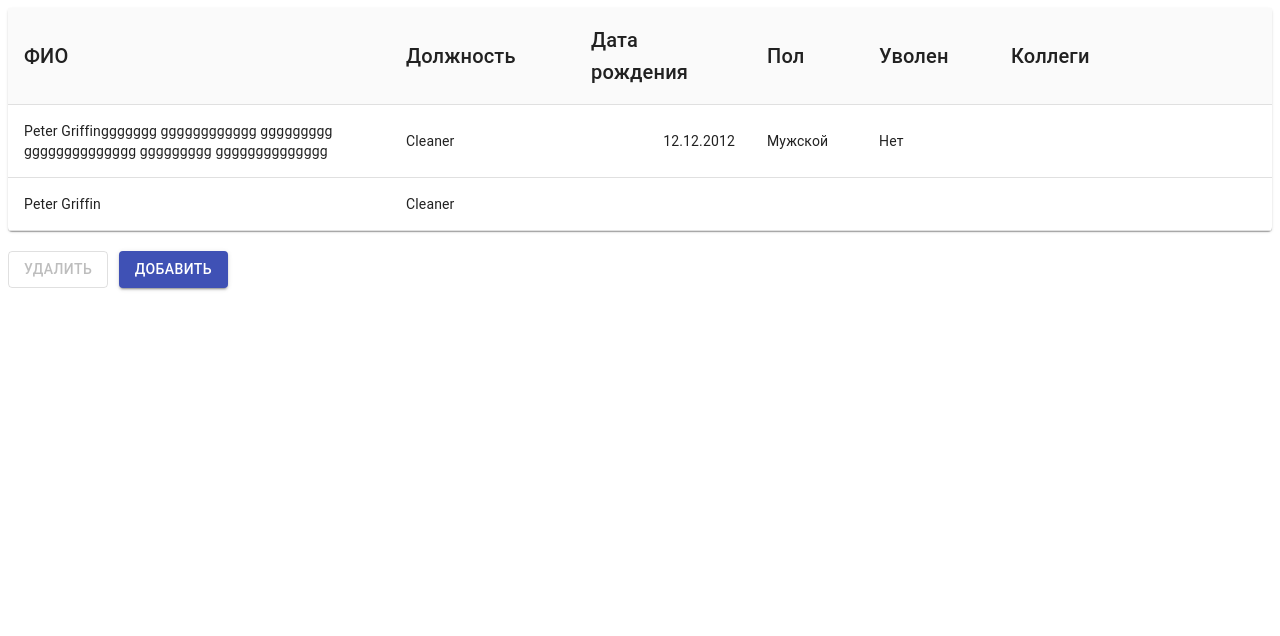
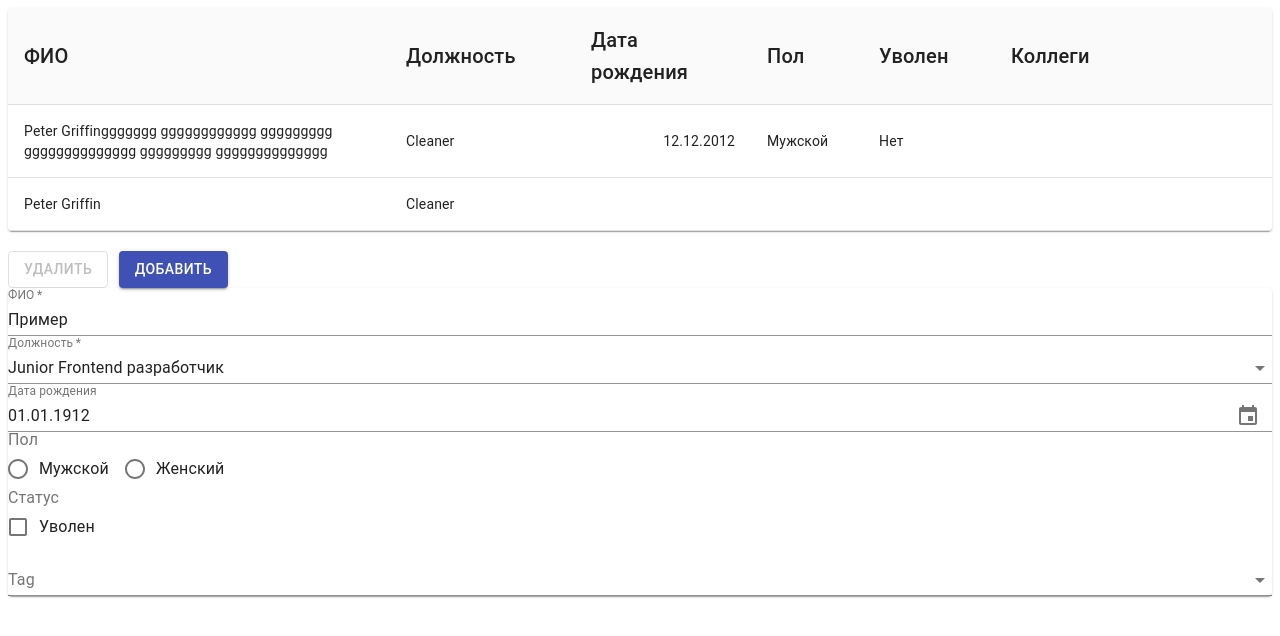
Before and after one commit to MarkiGrig/green-data, a React (Create React App) app: page / in a window 1280 px wide. Shown: the top 636 px of the page. Built offline with nearby package versions, Linux system fonts and the light colour scheme.

Commit message:
feat: form code template

```diff
--- a/package.json
+++ b/package.json
@@ -3,10 +3,13 @@
   "version": "0.1.0",
   "private": true,
   "dependencies": {
+    "@date-io/date-fns": "^1.3.13",
     "@material-ui/core": "4.9.7",
+    "@material-ui/pickers": "3.2.8",
     "@testing-library/jest-dom": "4.2.4",
     "@testing-library/react": "9.5.0",
     "@testing-library/user-event": "7.2.1",
+    "date-fns": "^2.11.1",
     "nanoid": "2.1.11",
     "node-sass": "4.13.1",
     "react": "16.13.1",
--- a/src/App.js
+++ b/src/App.js
@@ -2,13 +2,19 @@ import React from 'react';
 import './App.scss';
 import EmployeeTableContainer from './components/Table/EmployeeTableContainer';
 import ControlsContainer from './components/Controls/ControlsContainer';
+import EmployeeFormContainer from './components/EmployeeForm/EmployeeFormContainer';
+import DateFnsUtils from '@date-io/date-fns';
+import {MuiPickersUtilsProvider} from '@material-ui/pickers';
 
 function App() {
     return (
-        <div className="App">
-            <EmployeeTableContainer />
-            <ControlsContainer />
-        </div>
+        <MuiPickersUtilsProvider utils={ DateFnsUtils }>
+            <div className="App">
+                <EmployeeTableContainer />
+                <ControlsContainer />
+                <EmployeeFormContainer />
+            </div>
+        </MuiPickersUtilsProvider>
     );
 }
 
--- /dev/null
+++ b/src/components/EmployeeForm/EmployeeForm.js
@@ -0,0 +1,119 @@
+import React, { useState } from 'react';
+import Paper from '@material-ui/core/Paper';
+import TextField from '@material-ui/core/TextField';
+import MenuItem from '@material-ui/core/MenuItem';
+import { KeyboardDatePicker } from '@material-ui/pickers';
+import FormControlLabel from '@material-ui/core/FormControlLabel';
+import FormControl from '@material-ui/core/FormControl';
+import FormLabel from '@material-ui/core/FormLabel';
+import Radio from '@material-ui/core/Radio';
+import RadioGroup from '@material-ui/core/RadioGroup';
+import FormGroup from '@material-ui/core/FormGroup';
+import Checkbox from '@material-ui/core/Checkbox';
+import InputLabel from '@material-ui/core/InputLabel';
+import Select from '@material-ui/core/Select';
+import ListItemText from '@material-ui/core/ListItemText';
+import Input from '@material-ui/core/Input';
+
+const EmployeeForm = ({ positions, employees }) => {
+    const [selectedDate, handleDateChange] = useState(new Date(1912,0));//or null
+    const [value, setValue] = React.useState('');
+    const [state, setState] = React.useState({
+        checkedA: false});
+    const [personName, setPersonName] = React.useState([]);
+
+    const handleRadioChange = event => {
+        setValue(event.target.value);
+    };
+    const handleChange = event => {
+        setState({ ...state, [event.target.name]: event.target.checked });
+    };
+
+    const handlePersonChange = event => {
+        setPersonName(event.target.value);
+    };
+
+    const ITEM_HEIGHT = 48;
+    const ITEM_PADDING_TOP = 8;
+    const MenuProps = {
+        PaperProps: {
+            style: {
+                maxHeight: ITEM_HEIGHT * 4.5 + ITEM_PADDING_TOP,
+                width: 250,
+            },
+        },
+    };
+
+    return (
+        <Paper>
+            <TextField required label="ФИО" fullWidth defaultValue={ 'Пример' }/>
+            <TextField
+                select
+                label="Должность"
+                onChange={ '' }
+                fullWidth
+                required
+                value={ 'Junior Frontend разработчик' }
+            >
+                {positions.map(option => (
+                    <MenuItem key={ option } value={ option }>
+                        {option}
+                    </MenuItem>
+                ))}
+            </TextField>
+            <KeyboardDatePicker
+                clearable
+                value={ selectedDate }
+                label="Дата рождения"
+                minDate={ new Date(1900, 0) }
+                maxDate={ new Date() }
+                format="dd.MM.yyyy"
+                onChange={ date => handleDateChange(date) }
+                fullWidth
+            />
+            <FormControl fullWidth>
+                <FormLabel>Пол</FormLabel>
+                <RadioGroup row name="sex" value={ value } onChange={ handleRadioChange }>
+                    <FormControlLabel value="Мужской" control={ <Radio color="primary"/> } label="Мужской" />
+                    <FormControlLabel value="Женский" control={ <Radio color="primary"/> } label="Женский" />
+                </RadioGroup>
+            </FormControl>
+            <FormControl fullWidth>
+                <FormLabel>Статус</FormLabel>
+                <FormGroup row>
+                    <FormControlLabel
+                        control={ <Checkbox
+                            checked={ state.checkedA }
+                            onChange={ handleChange }
+                            name="checkedA"
+                            color="primary"
+                        /> }
+                        label="Уволен"
+                    />
+                </FormGroup>
+            </FormControl>
+            <FormControl fullWidth>
+                <InputLabel id="demo-mutiple-checkbox-label">Tag</InputLabel>
+                <Select
+                    labelId="demo-mutiple-checkbox-label"
+                    id="demo-mutiple-checkbox"
+                    multiple
+                    value={ personName }
+                    onChange={ handlePersonChange }
+                    input={ <Input /> }
+                    renderValue={ selected => selected.join(', ') }
+                    MenuProps={ MenuProps }
+                >
+                    {employees.map(name => (
+                        <MenuItem key={ name.id+'select' } value={ name.name }>
+                            <Checkbox checked={ personName.indexOf(name.name) > -1 } />
+                            <ListItemText primary={ name.name } />
+                        </MenuItem>
+                    ))}
+                </Select>
+            </FormControl>
+        </Paper>
+    );
+};
+
+export default EmployeeForm;
--- /dev/null
+++ b/src/components/EmployeeForm/EmployeeFormContainer.js
@@ -0,0 +1,14 @@
+import React from 'react';
+import EmployeeForm from './EmployeeForm';
+import {shallowEqual, useSelector} from 'react-redux';
+
+const EmployeeFormContainer = () => {
+    const positions = useSelector(state => state.positionsState, shallowEqual);
+    const employees = useSelector(state => state.employeeState, shallowEqual);
+
+    return (
+        <EmployeeForm positions={ positions } employees={ employees }/>
+    );
+};
+
+export default EmployeeFormContainer;
--- a/src/index.js
+++ b/src/index.js
@@ -7,14 +7,29 @@ import * as serviceWorker from './serviceWorker';
 import {combineReducers, createStore} from 'redux';
 import employeeReducer from './reducers/employeeReducer';
 import currentEmployeeReducer from './reducers/currentEmployeeReducer';
+import positionsReducer from './reducers/positionsReducer';
 
 const reducers = combineReducers({
     employeeState: employeeReducer,
-    currentEmployeeState: currentEmployeeReducer
+    currentEmployeeState: currentEmployeeReducer,
+    positionsState: positionsReducer
 });
 
 const initialState = {
     currentEmployeeState: {},
+    positionsState: [
+        'Генеральный директор',
+        'Заместитель генерального директора',
+        'Глава экономического отдела',
+        'HR специалист',
+        'Senior Frontend разработчик',
+        'Middle Frontend разработчик',
+        'Junior Frontend разработчик',
+        'Senior Backend разработчик',
+        'Middle Backend разработчик',
+        'Junior Backend разработчик',
+        'Уборщик'
+    ],
     employeeState: [
         {
             id: 'air',
--- a/src/reducers/employeeReducer.js
+++ b/src/reducers/employeeReducer.js
@@ -4,7 +4,7 @@ const employeeReducer = (state = [], action) => {
         return state.filter((item) => item.id !== action.id);
     }
     case 'ADD_EMPLOYEE': {
-        return state.concat([action.employee]);
+        return [action.employee, ...state];
     }
     default:
         return state;
--- /dev/null
+++ b/src/reducers/positionsReducer.js
@@ -0,0 +1,9 @@
+const positionsReducer = (state = [], action) => {
+    switch (action.type) {
+    default: {
+        return state;
+    }
+    }
+};
+
+export default positionsReducer;
```
Also changed, not shown: 1 other file (tests, documents, lock files or other folders).
